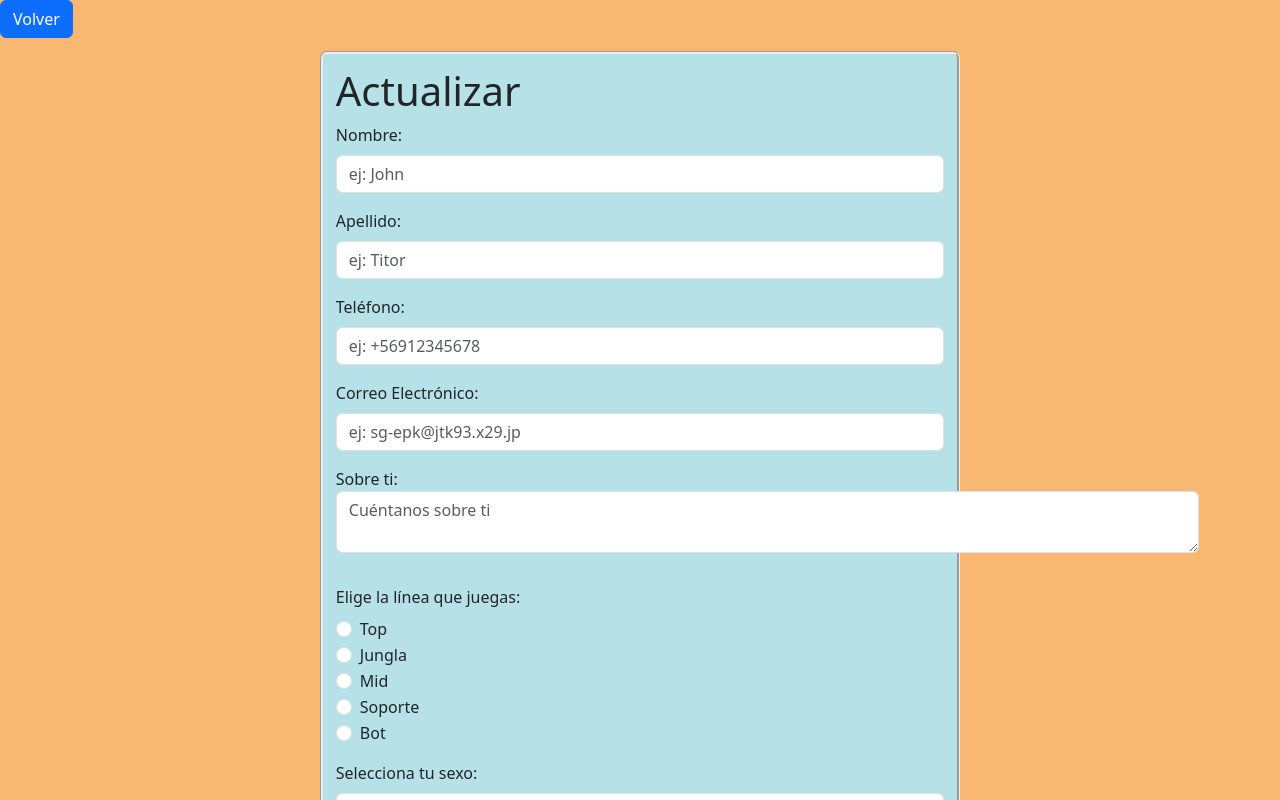
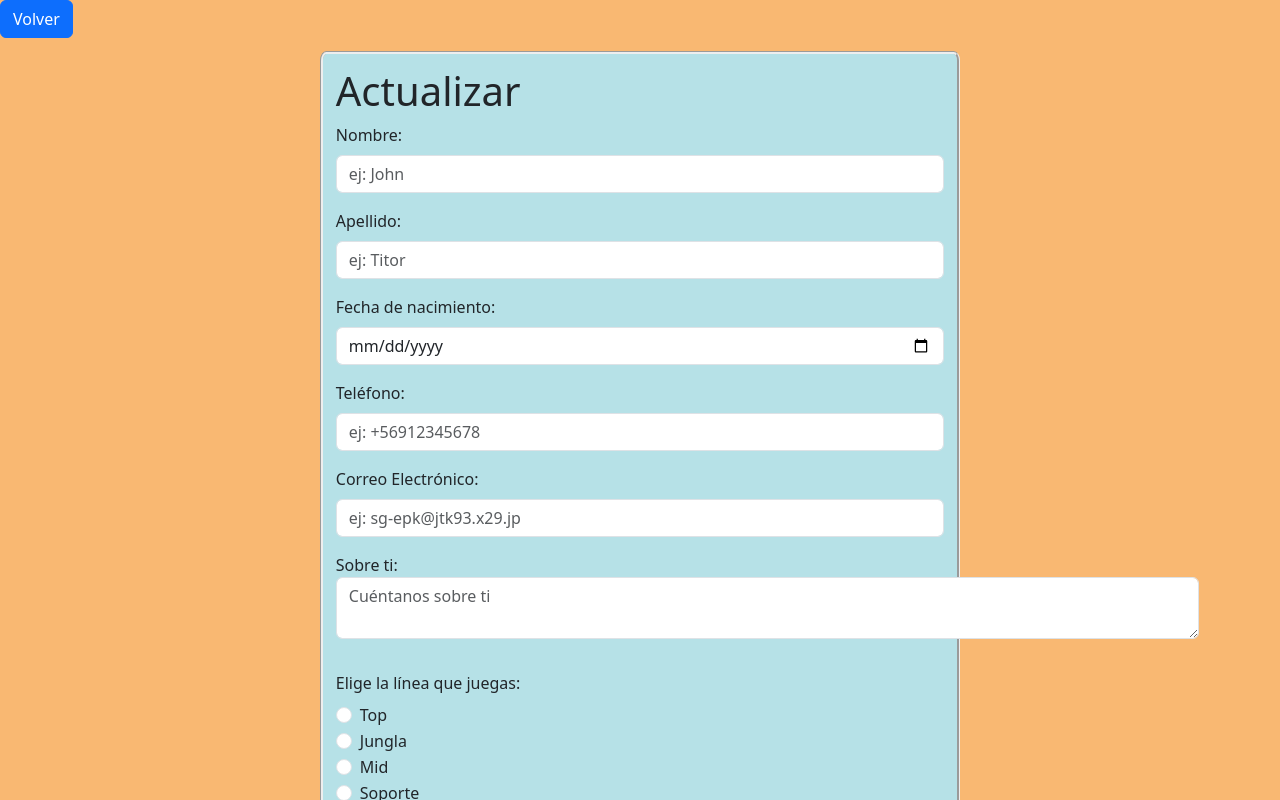
Before and after one commit to Lverise/eva_04, a Next.js app: page /Actualizar in a window 1280 px wide. Shown: the top 800 px of the page. Built offline with nearby package versions, Linux system fonts and the light colour scheme.

Commit message:
Update Actualizar.tsx
se vuelve a corregir, ahora un apartado faltante del formulario para actualizar

```diff
--- a/src/pages/Actualizar.tsx
+++ b/src/pages/Actualizar.tsx
@@ -64,6 +64,13 @@ export const Actualizar = () => {
         <Form.Control type="text" placeholder="ej: Titor"
         value={jugador.apellido}
         name='apellido'
+        onChange={(e)=>{handleJugador(e.currentTarget.name,e.currentTarget.value)}}/>
+      </Form.Group>
+      <Form.Group className="mb-3" controlId="fechaNacimiento">
+        <Form.Label>Fecha de nacimiento:</Form.Label>
+        <Form.Control type="date" placeholder="ej: Titor"
+        value={jugador.fechaNacimiento}
+        name='fechaNacimiento'
         onChange={(e)=>{handleJugador(e.currentTarget.name,e.currentTarget.value)}}/>
       </Form.Group>
       <Form.Group className="mb-3" controlId="telefono">
```
